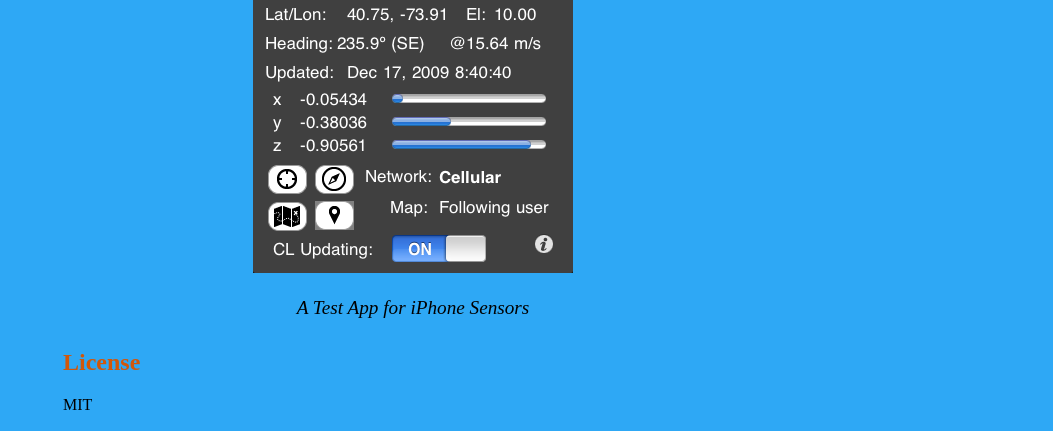
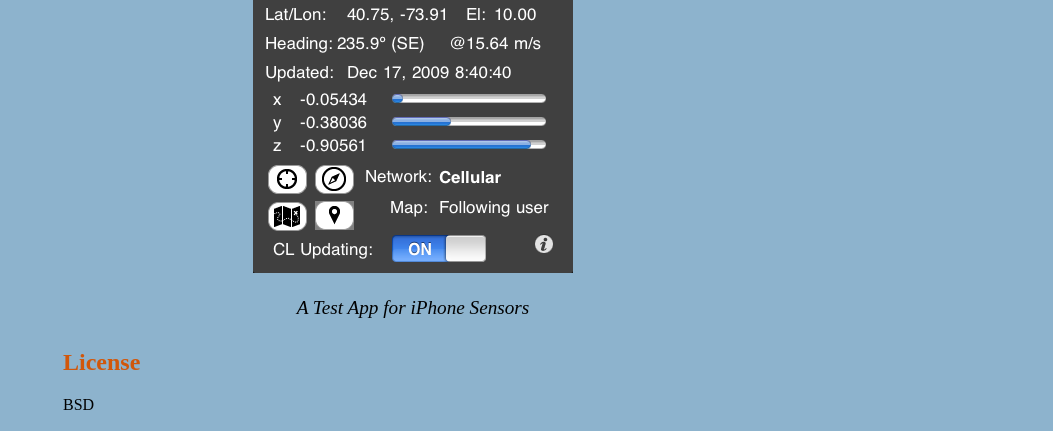
Before and after one commit to dhmspector/SensorToy, a plain HTML site: page index.html in a window 1280 px wide. Shown: the part 348-779 px from the top of the page, without its empty margins (227-1280 px from the left). Drawn offline with Linux system fonts and the light colour scheme.

Commit message:
formatting fixup

```diff
--- a/index.html
+++ b/index.html
@@ -10,7 +10,7 @@
 	<style type="text/css">
 		body {
   		margin-top: 1.0em;
-  		background-color: #2ea8f5;
+  		background-color: #8db3cd;
 		  font-family: "Helvetica,Arial,FreeSans";
   		color: #000000;
     }
@@ -56,7 +56,7 @@
     </div>
 
     <h2>License</h2>
-<p>MIT</p>
+<p>BSD</p>
 <h2>Authors</h2>
 <p>David HM Spector (spector@zeitgeist.com)
 <br/>
```
